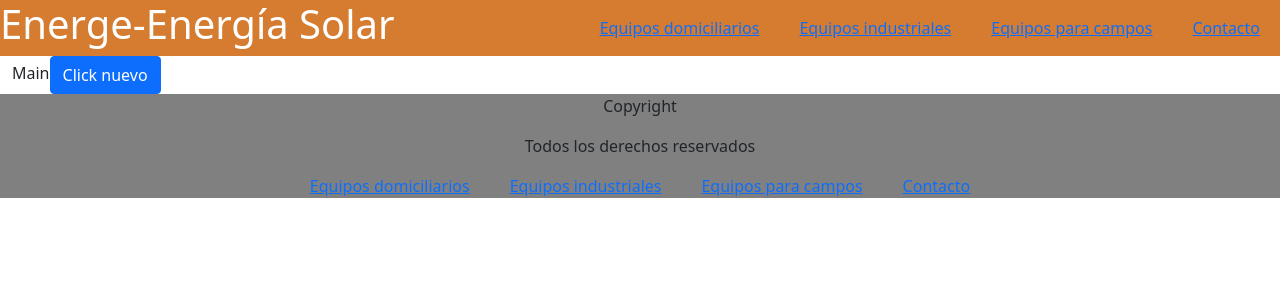
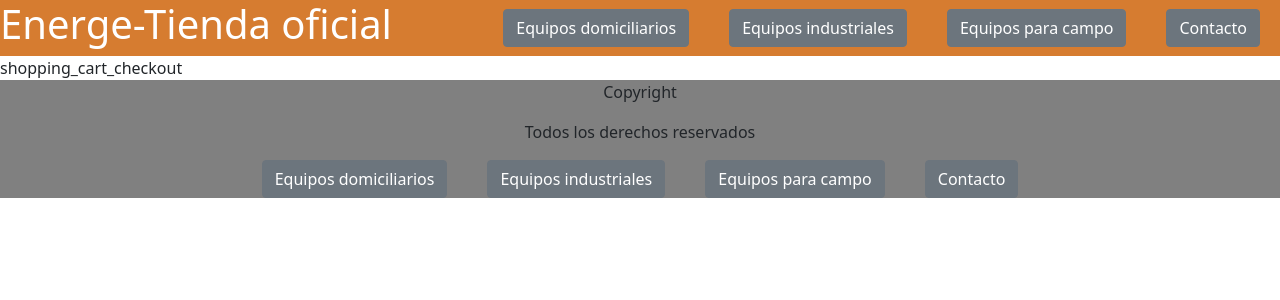
Before and after one commit to santiamm1/Molina-Energe-React-CH, a React (Create React App) app: page / in a window 1280 px wide. Shown: the top 300 px of the page. Built offline with nearby package versions, Linux system fonts and the light colour scheme.

Commit message:
aplicacion de estilos

```diff
--- a/public/index.html
+++ b/public/index.html
@@ -15,6 +15,8 @@
       user's mobile device or desktop. See https://developers.google.com/web/fundamentals/web-app-manifest/
     -->
     <link rel="manifest" href="%PUBLIC_URL%/manifest.json" />
+    <link href="https://fonts.googleapis.com/icon?family=Material+Icons"
+      rel="stylesheet">
     <!--
       Notice the use of %PUBLIC_URL% in the tags above.
       It will be replaced with the URL of the `public` folder during the build.
--- a/src/App.js
+++ b/src/App.js
@@ -1,6 +1,7 @@
 import Header from "./components/Header"
 import Footer from "./components/Footer"
 import Main from "./components/Main"
+
 
 const App = () => {
     return (
--- a/src/components/Header.js
+++ b/src/components/Header.js
@@ -3,9 +3,10 @@ import Nav from "./Nav"
 const Header = () => {
     return (
         <header className="header">
-            <h1 className="header__titulo">Energe-Energía Solar</h1>
+            <h1 className="header__titulo">Energe-Tienda oficial</h1>
             <Nav/>
         </header>
+
 
     )
 }
--- a/src/components/Main.js
+++ b/src/components/Main.js
@@ -1,5 +1,3 @@
-import {Container, Button} from "react-bootstrap"
-
 /* const Main = () => {
     return (
         <main>
@@ -10,10 +8,12 @@ import {Container, Button} from "react-bootstrap"
 } */
 const Main = () => {
     return (
-        <Container as="main" fluid>
-            Main
-        <Button>Click nuevo</Button>
-        </Container>
+   /*      <Container as="main" fluid>
+        <Button>Click nuevo</Button> */
+        /* </Container>  */
+    <div>
+    <span class="material-icons-outlined">shopping_cart_checkout</span>
+    </div>
 
     )
 }
--- a/src/components/Nav.js
+++ b/src/components/Nav.js
@@ -1,11 +1,12 @@
 const Nav = () => {
     return (
     <nav className="Nav">
-        <a href="#" className="nav__link">Equipos domiciliarios</a>
-        <a href="#" className="nav__link">Equipos industriales</a>
-        <a href="#" className="nav__link">Equipos para campos</a>
-        <a href="#" className="nav__link">Contacto</a>
+        <a href="#"><button type="button" class="btn btn-secondary">Equipos domiciliarios</button></a>
+        <a href="#"><button type="button" class="btn btn-secondary">Equipos industriales</button></a>
+        <a href="#"><button type="button" class="btn btn-secondary">Equipos para campo</button></a>
+        <a href="#"><button type="button" class="btn btn-secondary">Contacto</button></a>
     </nav>
+
     )
 }
 
```
Also changed, not shown: src/components/Icons.js (added, +11 -0 lines), src/estilos.css (line endings or trailing spaces).
